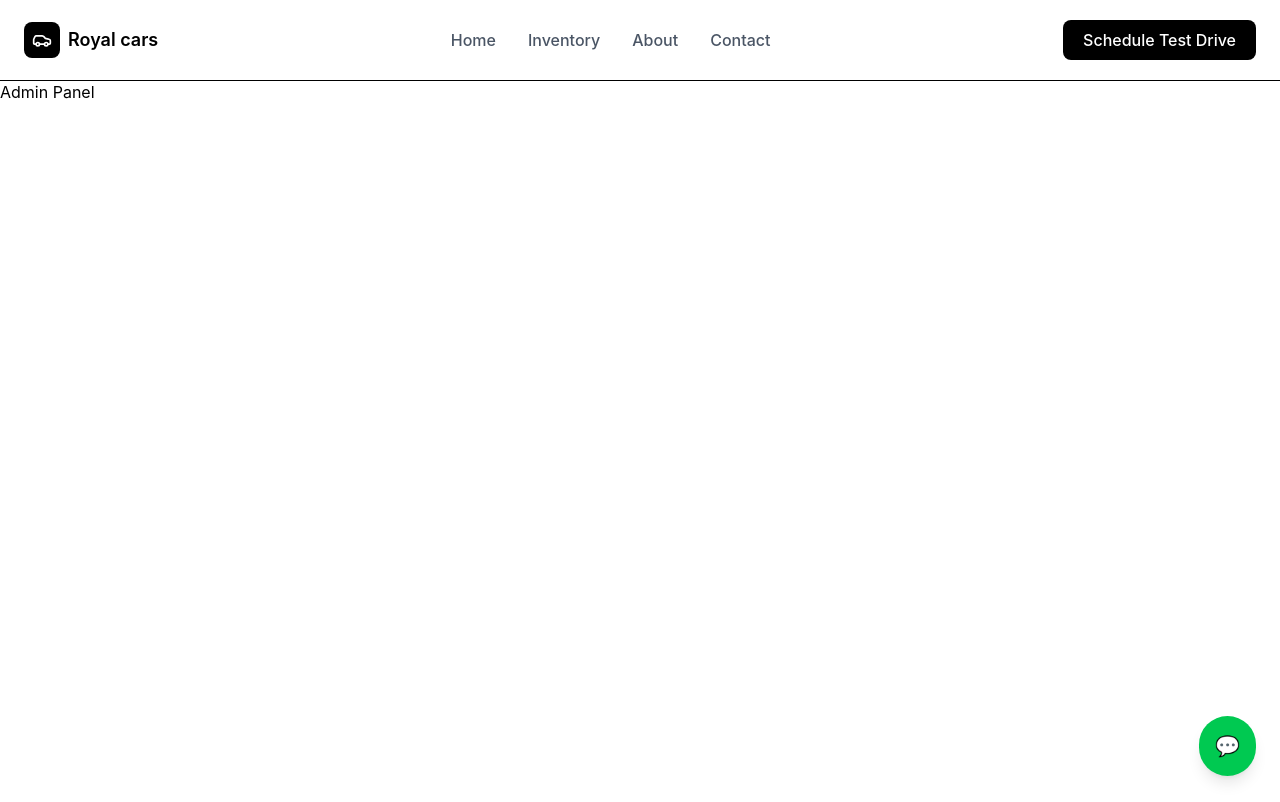
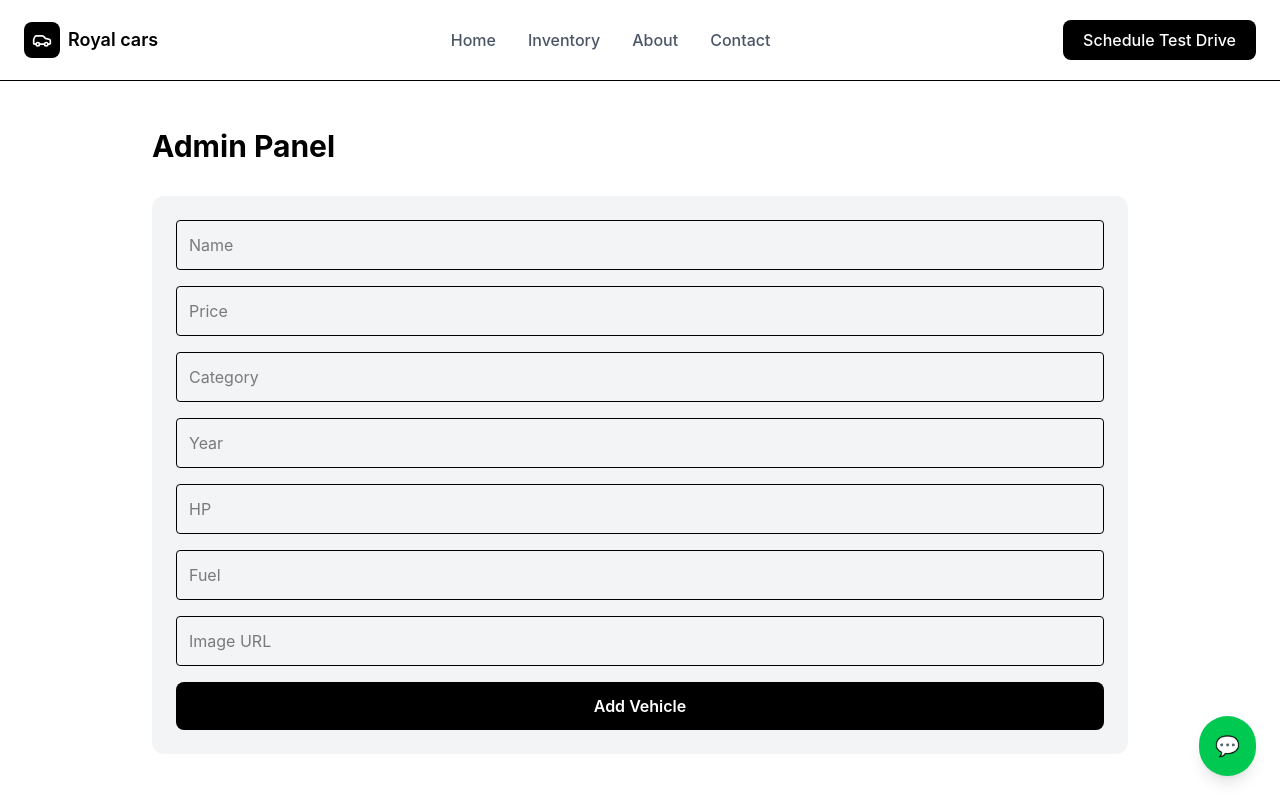
Before and after one commit to N-SHIBILSHAN/cars, a React (Vite) app in the folder client/: page /admin in a window 1280 px wide. Built offline with nearby package versions, Linux system fonts and the light colour scheme.

Commit message:
Update Admin.jsx

```diff
--- a/client/src/pages/Admin.jsx
+++ b/client/src/pages/Admin.jsx
@@ -28,14 +28,45 @@ function Admin() {
       })
 
       alert("Vehicle added ✅")
+
+      setForm({
+        name: "",
+        price: "",
+        category: "",
+        year: "",
+        hp: "",
+        fuel: "",
+        image: "",
+      })
     } catch (err) {
+      console.error(err)
       alert("Failed to add vehicle ❌")
     }
   }
 
   return (
-    <div>
-      <h1>Admin Panel</h1>
+    <div className="max-w-5xl mx-auto px-6 py-12">
+      <h1 className="text-3xl font-bold mb-8">Admin Panel</h1>
+
+      <form
+        onSubmit={handleSubmit}
+        className="grid gap-4 bg-gray-100 p-6 rounded-xl"
+      >
+        <input name="name" placeholder="Name" value={form.name} onChange={handleChange} className="p-3 rounded border" />
+        <input name="price" placeholder="Price" value={form.price} onChange={handleChange} className="p-3 rounded border" />
+        <input name="category" placeholder="Category" value={form.category} onChange={handleChange} className="p-3 rounded border" />
+        <input name="year" placeholder="Year" value={form.year} onChange={handleChange} className="p-3 rounded border" />
+        <input name="hp" placeholder="HP" value={form.hp} onChange={handleChange} className="p-3 rounded border" />
+        <input name="fuel" placeholder="Fuel" value={form.fuel} onChange={handleChange} className="p-3 rounded border" />
+        <input name="image" placeholder="Image URL" value={form.image} onChange={handleChange} className="p-3 rounded border" />
+
+        <button
+          type="submit"
+          className="bg-black text-white py-3 rounded-lg font-semibold hover:opacity-90"
+        >
+          Add Vehicle
+        </button>
+      </form>
     </div>
   )
 }
```
